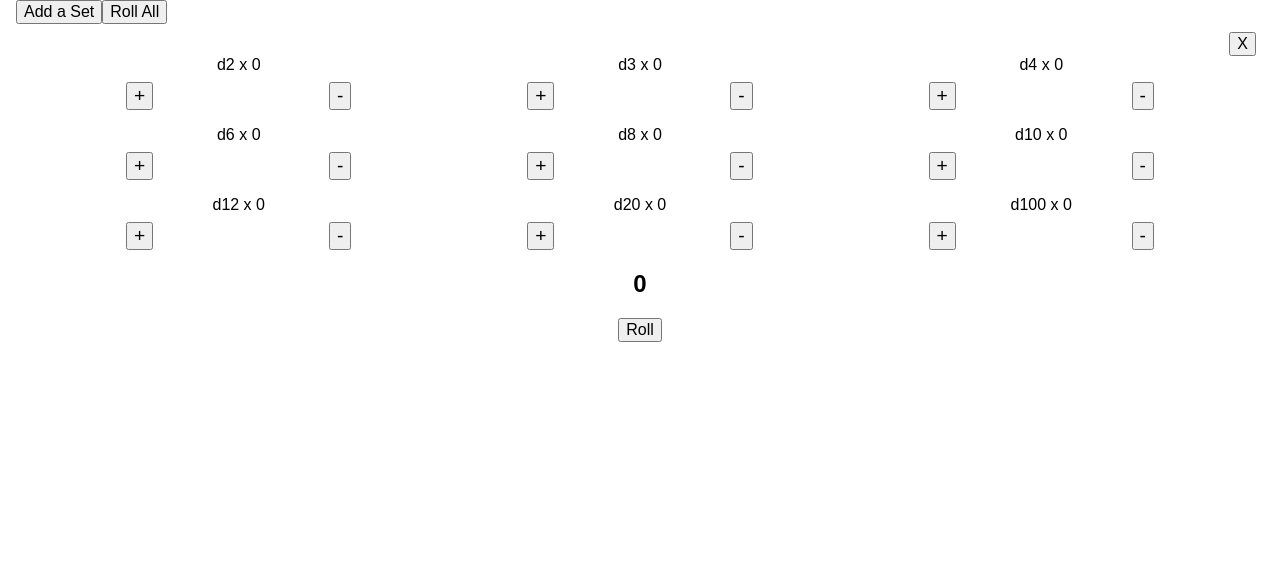
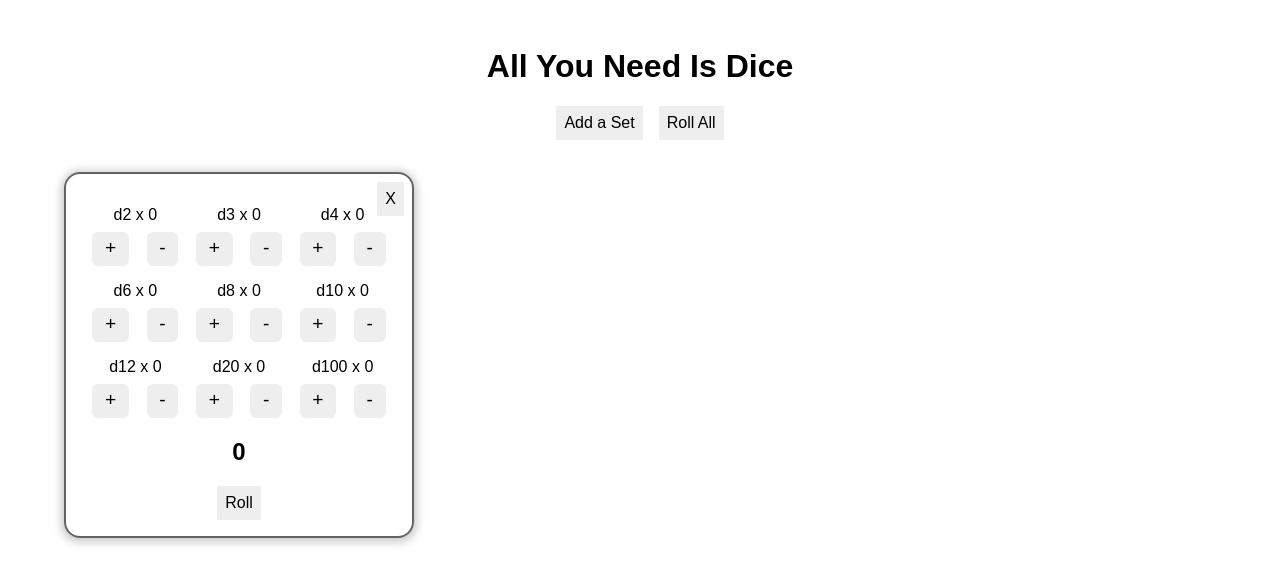
Before and after one commit to dwevins/all-you-need-is-dice, a React (Create React App) app: page / in a window 1280 px wide. Shown: the top 584 px of the page. Built offline with nearby package versions, Linux system fonts and the light colour scheme.

Commit message:
Update responsive styles for larger screens

```diff
--- a/src/App.css
+++ b/src/App.css
@@ -1,25 +1,68 @@
+html, body {
+  font-size: 16px;
+  padding: 0;
+  margin: 0;
+}
+
 * {
   box-sizing: border-box;
 }
 
 button {
+  padding: 0.5rem;
+  background: #eee;
+  border: 0;
+  border-radius: 0.1rem;
   font-size: 1rem;
+  text-align: center;
+}
+
+button:focus {
+  outline: none;
 }
 
 .App {
   width: 100vw;
-  height: 100vh;
-  padding: 0 2vh;
+  max-width: 80rem;
+  min-height: 100vh;
+  margin: 0 auto;
+  padding: 3rem 5vw 5rem;
+}
+
+.page-header {
+  margin-bottom: 2rem;
+}
+
+.title {
+  margin-top: 0;
+  text-align: center;
+}
+
+.sets-container {
+  display: flex;
+  flex-wrap: wrap;
+  justify-content: space-between;
+}
+
+.set-controls {
+  text-align: center
+}
+
+.set-controls > *:first-child {
+  margin-right: 1rem;
 }
 
 .dice-set {
   position: relative;
   width: 100%;
   padding: 1rem;
+  border: 2px solid rgb(99, 99, 99);
+  border-radius: 1rem;
+  box-shadow: 0rem 0.1rem 0.5rem 0.2rem rgba(0, 0, 0, 0.2)
 }
 
 .dice-set:not(:last-child) {
-  margin-bottom: 1rem;
+  margin-bottom: 2rem;
 }
 
 .dice-set .dice-menu {
@@ -50,9 +93,54 @@ button {
 }
 
 .dice-menu .die-container .die-control {
+  padding: 0.5rem 0.8rem;
+  border-radius: 0.4rem;
+}
+.dice-menu .die-container .die-control span {
   font-size: 1.2rem;
+  line-height: 1rem;
 }
 
 .dice-set .results {
   text-align: center;
 }
+
+@media screen and (min-width: 54rem) {
+  .sets-container {
+    max-width: 732px;
+    margin: 0 auto;
+  }
+
+  .dice-set {
+    width: 350px;
+    margin-bottom: 2rem;
+  }
+
+  .dice-set:not(:nth-child(2n)) {
+    margin-right: 2rem;
+  }
+}
+
+/* desktop */
+@media screen and (min-width: 78rem) {
+  .App {
+    padding: 3rem 4rem 5rem;
+  }
+  .sets-container {
+    justify-content: flex-start;
+    max-width: 100%;
+  }
+
+  .dice-set:not(:nth-child(2n)) {
+    margin-right: unset;
+  }
+
+  .dice-set:not(:nth-child(3n)) {
+    margin-right: 2rem;
+  }
+
+  .dice-set {
+    width: 350px;
+    margin-bottom: 2rem;
+  }
+}
--- a/src/App.jsx
+++ b/src/App.jsx
@@ -178,13 +178,14 @@ class App extends Component {
 
     return (
       <div className="App">
-        <header>
-          <div className="content-container">
-            <button onClick={ () => this.addEmptySet() }>Add a Set</button>
-            <button onClick={ () => this.rollAll(this.state.diceSets) }>Roll All</button>
+        <header className="page-header">
+          <h1 className="title">All You Need Is Dice</h1>
+          <div className="set-controls">
+            <button onClick={ () => this.addEmptySet() }><span>Add a Set</span></button>
+            <button onClick={ () => this.rollAll(this.state.diceSets) }><span>Roll All</span></button>
           </div>
         </header>
-        <div className="sets-container content-container">
+        <div className="sets-container">
           { this.state.diceSets.map((set, index) =>
             <DiceSet
               key={ index }
--- a/src/DiceSet.jsx
+++ b/src/DiceSet.jsx
@@ -8,14 +8,14 @@ export default function DicePanel(props) {
                 {Object.keys(props.rollData).map((die, key) =>
                     <div className="die-container" key={key}>
                         <p className="count">d{ die } x {props.rollData[die]}</p>
-                        <button className="die-control" onClick={ () => props.addDie(die) }>+</button>
-                        <button className="die-control" onClick={ () => props.dropDie(die) }>-</button>
+                        <button className="die-control" onClick={ () => props.addDie(die) }><span>+</span></button>
+                        <button className="die-control" onClick={ () => props.dropDie(die) }><span>-</span></button>
                     </div>
                 )}
             </div>
             <section className="results">
                 <h2 className="result">{ props.result }</h2>
-                <button onClick={ () => props.roll() }>Roll</button>
+                <button onClick={ () => props.roll() }><span>Roll</span></button>
             </section>
         </div>
     )
```
